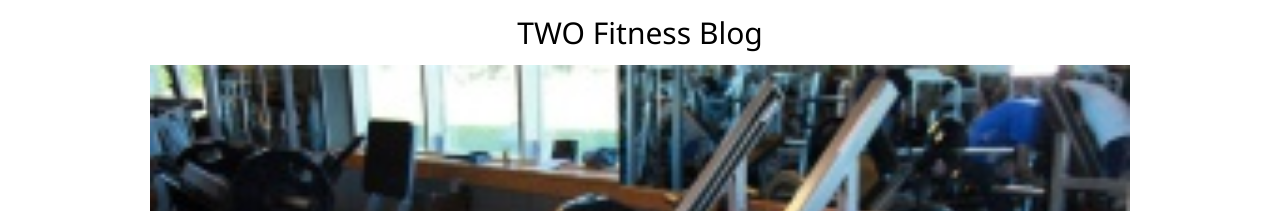
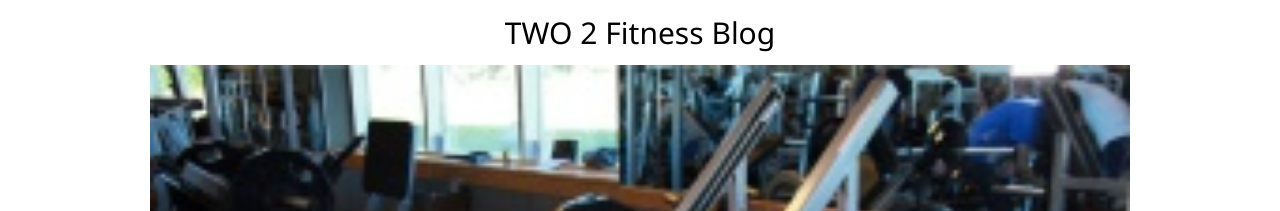
Before and after one commit to prensmiskin/fitnessblog, a Jekyll site: the page two.html, which Jekyll copies as it is, in a window 1280 px wide. Shown: the top 211 px of the page. Built offline with Jekyll 4.4.1, drawn with Linux system fonts in a browser that asks for light colours.

Commit message:
Update two.html
df

```diff
--- a/two.html
+++ b/two.html
@@ -11,7 +11,7 @@
 </style>
 <body>
 
-<h2 class="w3-center">TWO Fitness Blog</h2>
+<h2 class="w3-center">TWO 2  Fitness Blog</h2>
 
 <div class="w3-content w3-display-container">
   <img class="mySlides" src="images/a.jpg" style="width:100%">
```
